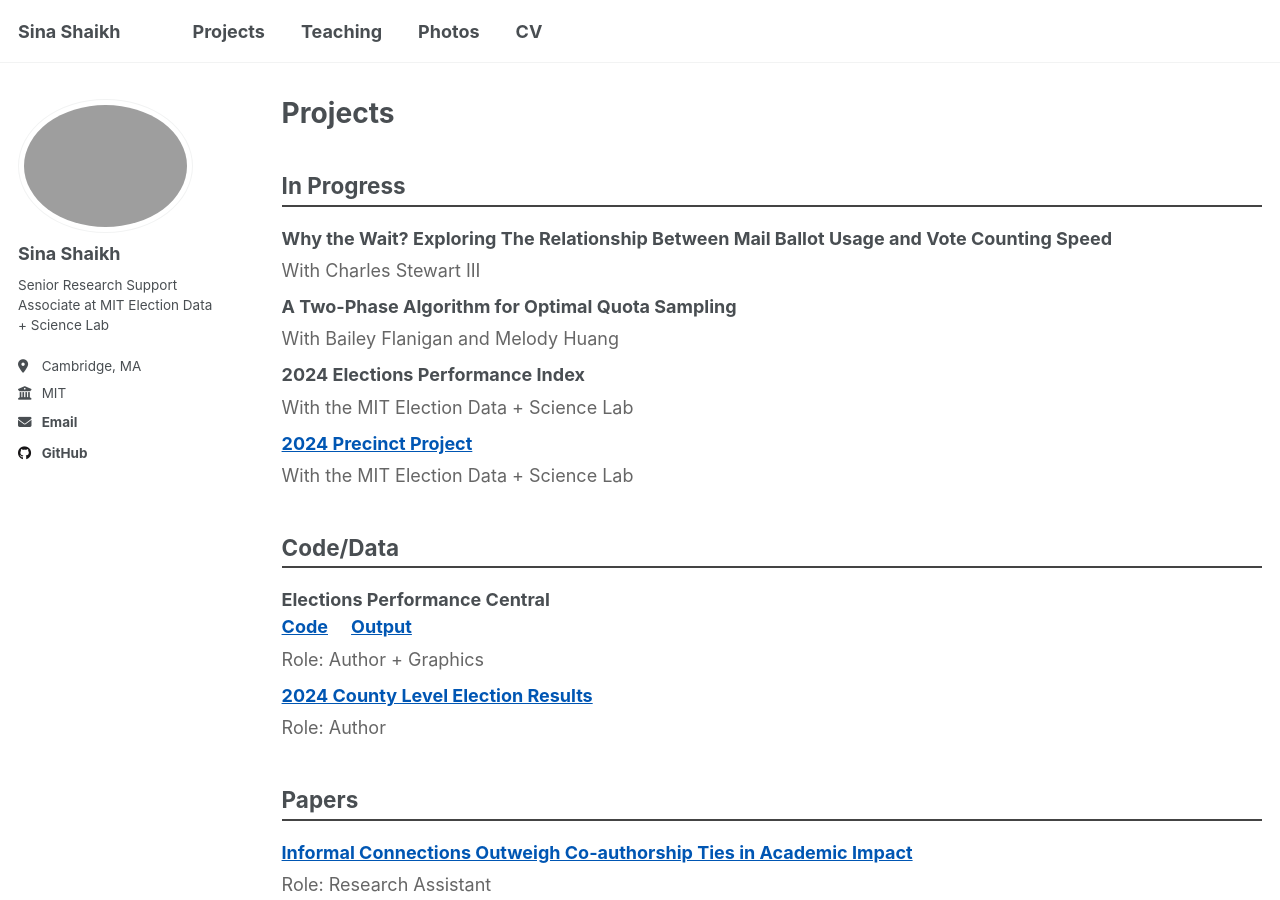
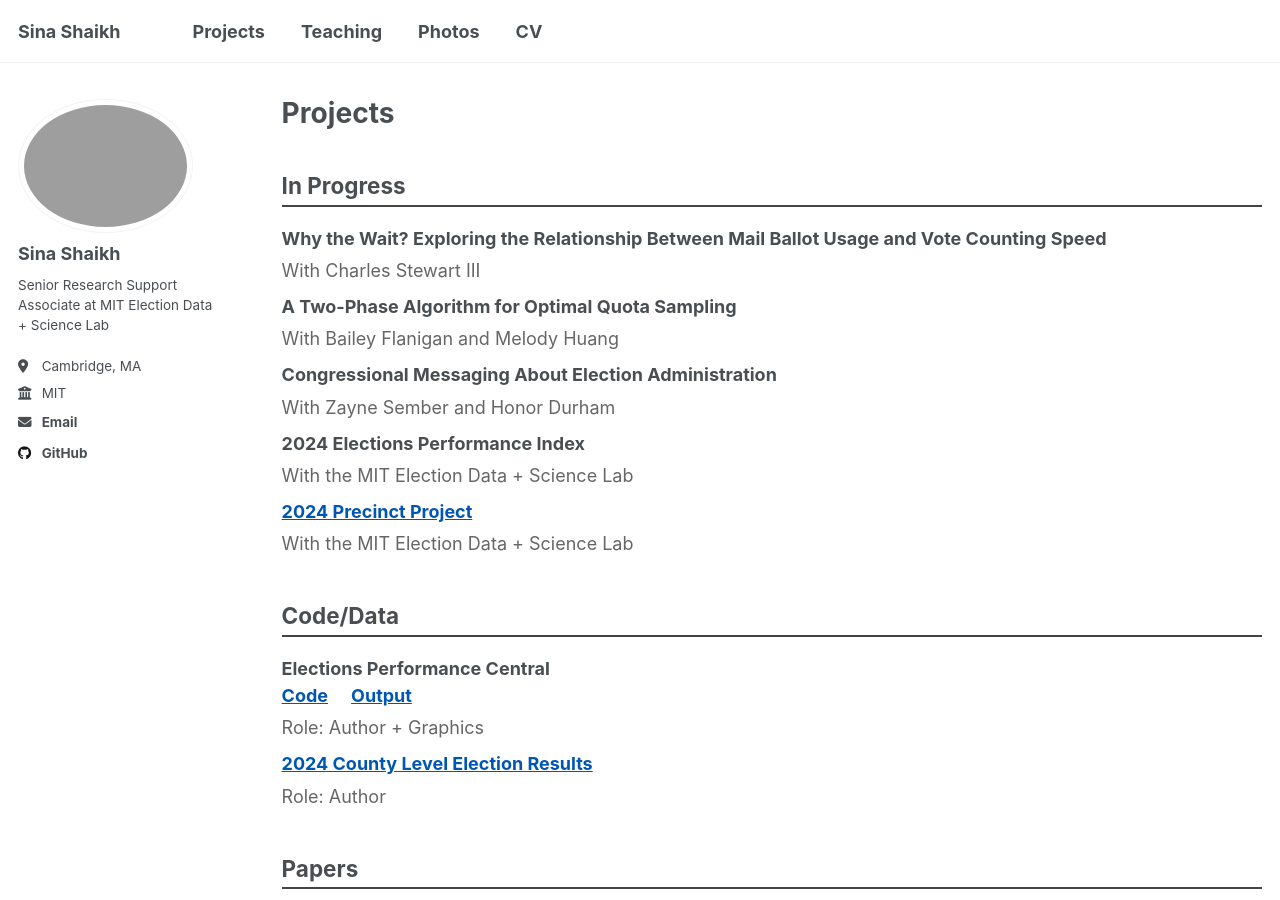
Before and after one commit to SinaShaikh/sinashaikh.github.io, a Jekyll site: the page built from _pages/publications.html, in a window 1280 px wide and 900 px high. Built offline with Jekyll 4.4.1, drawn with Linux system fonts in a browser that asks for light colours; a script that is not in the unit is left out.

Commit message:
Update publications.html

```diff
--- a/_pages/publications.html
+++ b/_pages/publications.html
@@ -69,12 +69,16 @@ author_profile: true
     <h2>In Progress</h2>
     <ul>
       <li>
-        <strong>Why the Wait? Exploring The Relationship Between Mail Ballot Usage and Vote Counting Speed</strong>
+        <strong>Why the Wait? Exploring the Relationship Between Mail Ballot Usage and Vote Counting Speed</strong>
               <span class="role">With Charles Stewart III</span>
       </li>
       <li>
         <strong>A Two-Phase Algorithm for Optimal Quota Sampling</strong>
               <span class="role">With Bailey Flanigan and Melody Huang</span>
+      </li>
+      <li>
+        <strong>Congressional Messaging About Election Administration</strong>
+              <span class="role">With Zayne Sember and Honor Durham</span>
       </li>
       <li>
         <strong>2024 Elections Performance Index</strong>
```
